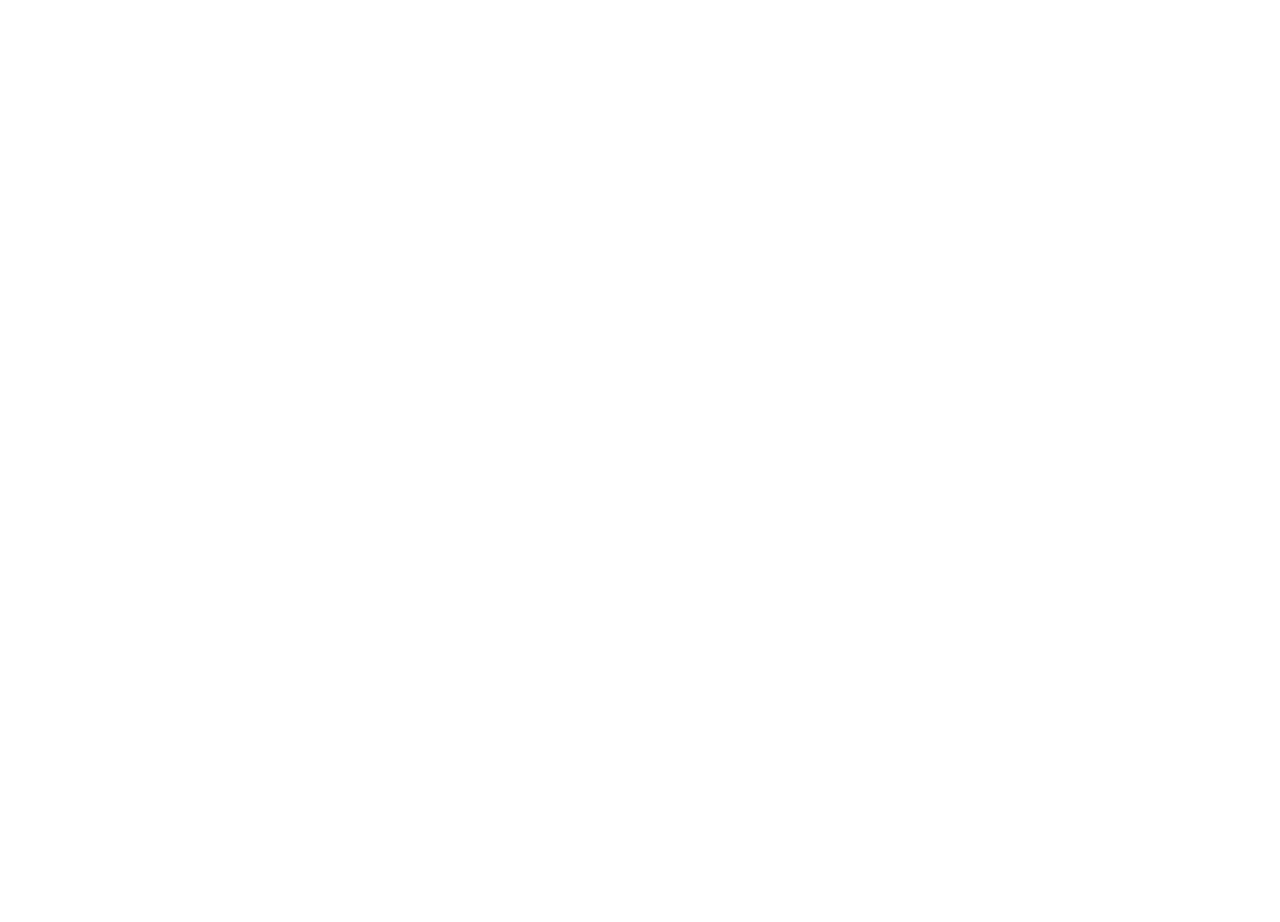
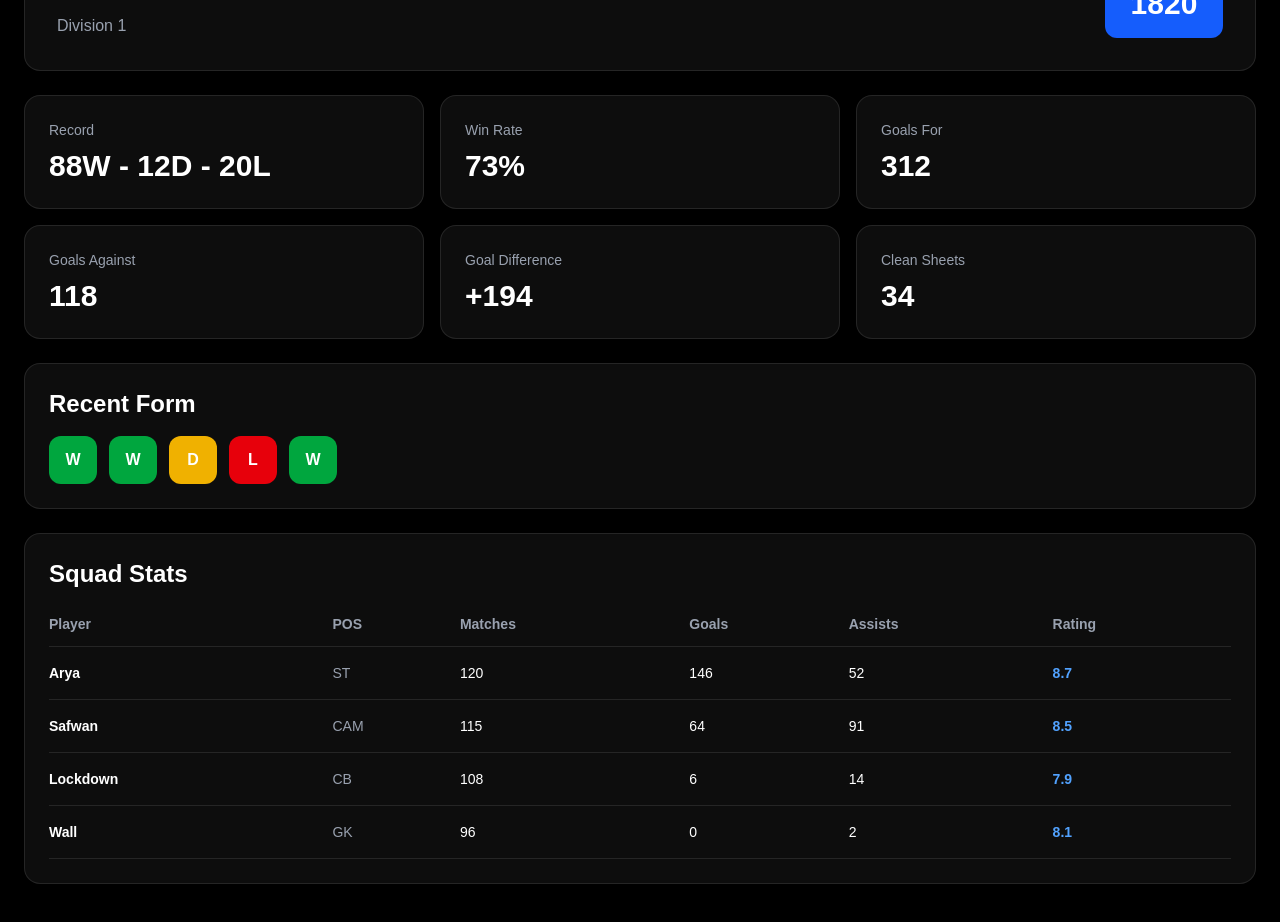
Before and after one commit to avenkat28/Pro-Clubs-Stats-Tracker, a Next.js app: page /player/1 in a window 1280 px wide. Shown: the part 260-1182 px from the top of the page. Before the commit the page ends 800 px from the top, so only its background shows below. Built offline with nearby package versions, Linux system fonts and the light colour scheme.

Commit message:
UI designing

```diff
--- /dev/null
+++ b/postcss.config.mjs
@@ -0,0 +1,7 @@
+const config = {
+  plugins: {
+    "@tailwindcss/postcss": {},
+  },
+};
+
+export default config;
--- /dev/null
+++ b/src/app/globals.css
@@ -0,0 +1,9 @@
+@import "tailwindcss";
+
+html,
+body {
+  margin: 0;
+  padding: 0;
+  background: black;
+  font-family: Arial, Helvetica, sans-serif;
+}
--- a/src/app/layout.tsx
+++ b/src/app/layout.tsx
@@ -1,3 +1,5 @@
+import "./globals.css";
+
 export default function RootLayout({
   children,
 }: {
--- a/src/app/player/[playerId]/page.tsx
+++ b/src/app/player/[playerId]/page.tsx
@@ -1,16 +1,41 @@
 import Navbar from "../../../components/Navbar";
+import ClubHeader from "../../../components/ClubHeader";
+import ClubStatsGrid from "../../../components/ClubStatsGrid";
+import FormTracker from "../../../components/FormTracker";
+import SquadTable from "../../../components/SquadTable";
+import { mockClub } from "../../../lib/mockData";
 
-export default function PlayerPage({
+export default function ClubPage({
   params,
 }: {
-  params: { playerId: string };
+  params: { clubId: string };
 }) {
   return (
-    <main className="min-h-screen bg-black text-white">
+    <main className="min-h-screen bg-black">
       <Navbar />
-      <section className="mx-auto max-w-7xl px-6 py-16">
-        <h1 className="text-4xl font-bold">Player Profile</h1>
-        <p className="mt-4 text-gray-400">Player ID: {params.playerId}</p>
+
+      <section className="mx-auto flex max-w-7xl flex-col gap-6 px-6 py-10">
+        <p className="text-sm text-gray-500">Club ID: {params.clubId}</p>
+
+        <ClubHeader
+          name={mockClub.name}
+          platform={mockClub.platform}
+          division={mockClub.division}
+          skillRating={mockClub.skillRating}
+        />
+
+        <ClubStatsGrid
+          wins={mockClub.record.wins}
+          draws={mockClub.record.draws}
+          losses={mockClub.record.losses}
+          goalsFor={mockClub.goalsFor}
+          goalsAgainst={mockClub.goalsAgainst}
+          cleanSheets={mockClub.cleanSheets}
+        />
+
+        <FormTracker form={mockClub.recentForm} />
+
+        <SquadTable players={mockClub.squad} />
       </section>
     </main>
   );
--- a/src/components/ClubHeader.tsx
+++ b/src/components/ClubHeader.tsx
@@ -0,0 +1,31 @@
+type ClubHeaderProps = {
+  name: string;
+  platform: string;
+  division: string;
+  skillRating: number;
+};
+
+export default function ClubHeader({
+  name,
+  platform,
+  division,
+  skillRating,
+}: ClubHeaderProps) {
+  return (
+    <section className="rounded-2xl border border-white/10 bg-white/5 p-8 text-white">
+      <p className="text-sm text-blue-400">{platform}</p>
+
+      <div className="mt-3 flex flex-col justify-between gap-6 md:flex-row md:items-end">
+        <div>
+          <h1 className="text-5xl font-bold">{name}</h1>
+          <p className="mt-2 text-gray-400">{division}</p>
+        </div>
+
+        <div className="rounded-xl bg-blue-600 px-6 py-4 text-center">
+          <p className="text-sm text-blue-100">Skill Rating</p>
+          <p className="text-3xl font-bold">{skillRating}</p>
+        </div>
+      </div>
+    </section>
+  );
+}
--- a/src/components/ClubStatsGrid.tsx
+++ b/src/components/ClubStatsGrid.tsx
@@ -0,0 +1,44 @@
+type ClubStatsGridProps = {
+  wins: number;
+  draws: number;
+  losses: number;
+  goalsFor: number;
+  goalsAgainst: number;
+  cleanSheets: number;
+};
+
+export default function ClubStatsGrid({
+  wins,
+  draws,
+  losses,
+  goalsFor,
+  goalsAgainst,
+  cleanSheets,
+}: ClubStatsGridProps) {
+  const matches = wins + draws + losses;
+  const winRate = matches > 0 ? Math.round((wins / matches) * 100) : 0;
+  const goalDifference = goalsFor - goalsAgainst;
+
+  const stats = [
+    { label: "Record", value: `${wins}W - ${draws}D - ${losses}L` },
+    { label: "Win Rate", value: `${winRate}%` },
+    { label: "Goals For", value: goalsFor.toString() },
+    { label: "Goals Against", value: goalsAgainst.toString() },
+    { label: "Goal Difference", value: `+${goalDifference}` },
+    { label: "Clean Sheets", value: cleanSheets.toString() },
+  ];
+
+  return (
+    <section className="grid grid-cols-1 gap-4 md:grid-cols-3">
+      {stats.map((stat) => (
+        <div
+          key={stat.label}
+          className="rounded-2xl border border-white/10 bg-white/5 p-6 text-white"
+        >
+          <p className="text-sm text-gray-400">{stat.label}</p>
+          <p className="mt-2 text-3xl font-bold">{stat.value}</p>
+        </div>
+      ))}
+    </section>
+  );
+}
--- a/src/components/FormTracker.tsx
+++ b/src/components/FormTracker.tsx
@@ -0,0 +1,31 @@
+type FormTrackerProps = {
+  form: string[];
+};
+
+export default function FormTracker({ form }: FormTrackerProps) {
+  return (
+    <section className="rounded-2xl border border-white/10 bg-white/5 p-6 text-white">
+      <h2 className="mb-4 text-2xl font-bold">Recent Form</h2>
+
+      <div className="flex gap-3">
+        {form.map((result, index) => {
+          const color =
+            result === "W"
+              ? "bg-green-600"
+              : result === "D"
+              ? "bg-yellow-500"
+              : "bg-red-600";
+
+          return (
+            <div
+              key={`${result}-${index}`}
+              className={`${color} flex h-12 w-12 items-center justify-center rounded-xl font-bold`}
+            >
+              {result}
+            </div>
+          );
+        })}
+      </div>
+    </section>
+  );
+}
--- a/src/components/PlayerStatRow.tsx
+++ b/src/components/PlayerStatRow.tsx
@@ -0,0 +1,28 @@
+type PlayerStatRowProps = {
+  name: string;
+  position: string;
+  matches: number;
+  goals: number;
+  assists: number;
+  rating: number;
+};
+
+export default function PlayerStatRow({
+  name,
+  position,
+  matches,
+  goals,
+  assists,
+  rating,
+}: PlayerStatRowProps) {
+  return (
+    <tr className="border-b border-white/10 text-white">
+      <td className="py-4 font-semibold">{name}</td>
+      <td className="py-4 text-gray-400">{position}</td>
+      <td className="py-4">{matches}</td>
+      <td className="py-4">{goals}</td>
+      <td className="py-4">{assists}</td>
+      <td className="py-4 font-bold text-blue-400">{rating}</td>
+    </tr>
+  );
+}
--- a/src/components/SquadTable.tsx
+++ b/src/components/SquadTable.tsx
@@ -0,0 +1,44 @@
+import PlayerStatRow from "./PlayerStatRow";
+
+type SquadPlayer = {
+  id: string;
+  name: string;
+  position: string;
+  matches: number;
+  goals: number;
+  assists: number;
+  rating: number;
+};
+
+type SquadTableProps = {
+  players: SquadPlayer[];
+};
+
+export default function SquadTable({ players }: SquadTableProps) {
+  return (
+    <section className="rounded-2xl border border-white/10 bg-white/5 p-6">
+      <h2 className="mb-6 text-2xl font-bold text-white">Squad Stats</h2>
+
+      <div className="overflow-x-auto">
+        <table className="w-full text-left text-sm">
+          <thead className="text-gray-400">
+            <tr className="border-b border-white/10">
+              <th className="pb-3">Player</th>
+              <th className="pb-3">POS</th>
+              <th className="pb-3">Matches</th>
+              <th className="pb-3">Goals</th>
+              <th className="pb-3">Assists</th>
+              <th className="pb-3">Rating</th>
+            </tr>
+          </thead>
+
+          <tbody>
+            {players.map((player) => (
+              <PlayerStatRow key={player.id} {...player} />
+            ))}
+          </tbody>
+        </table>
+      </div>
+    </section>
+  );
+}
--- a/src/lib/mockData.ts
+++ b/src/lib/mockData.ts
@@ -8,20 +8,72 @@
 export const features = [
   {
     title: "Advanced Club Analytics",
-    description: "Track win rate, form, goals per match, skill rating trends, and more.",
+    description:
+      "Track win rate, form, goals per match, skill rating trends, and more.",
   },
   {
     title: "Player Performance Ratings",
-    description: "Compare goals, assists, match ratings, consistency, and impact scores.",
+    description:
+      "Compare goals, assists, match ratings, consistency, and impact scores.",
   },
   {
     title: "Leaderboards",
-    description: "Find the top clubs, players, attackers, midfielders, defenders, and goalkeepers.",
+    description:
+      "Find the top clubs, players, attackers, midfielders, defenders, and goalkeepers.",
   },
 ];
 
-export const sampleClubs = [
-  { id: "3456623", name: "Elite XI", record: "88W - 12D - 20L", rating: 1820 },
-  { id: "778899", name: "North London FC", record: "74W - 18D - 25L", rating: 1715 },
-  { id: "112233", name: "Final Third FC", record: "63W - 20D - 31L", rating: 1642 },
-];
+export const mockClub = {
+  id: "3456623",
+  name: "Elite XI",
+  platform: "Gen 5",
+  record: {
+    wins: 88,
+    draws: 12,
+    losses: 20,
+  },
+  skillRating: 1820,
+  division: "Division 1",
+  goalsFor: 312,
+  goalsAgainst: 118,
+  cleanSheets: 34,
+  recentForm: ["W", "W", "D", "L", "W"],
+  squad: [
+    {
+      id: "1",
+      name: "Arya",
+      position: "ST",
+      matches: 120,
+      goals: 146,
+      assists: 52,
+      rating: 8.7,
+    },
+    {
+      id: "2",
+      name: "Safwan",
+      position: "CAM",
+      matches: 115,
+      goals: 64,
+      assists: 91,
+      rating: 8.5,
+    },
+    {
+      id: "3",
+      name: "Lockdown",
+      position: "CB",
+      matches: 108,
+      goals: 6,
+      assists: 14,
+      rating: 7.9,
+    },
+    {
+      id: "4",
+      name: "Wall",
+      position: "GK",
+      matches: 96,
+      goals: 0,
+      assists: 2,
+      rating: 8.1,
+    },
+  ],
+};
```
Also changed, not shown: package.json (+6 -3 lines), 1 other file (tests, documents, lock files or other folders).
